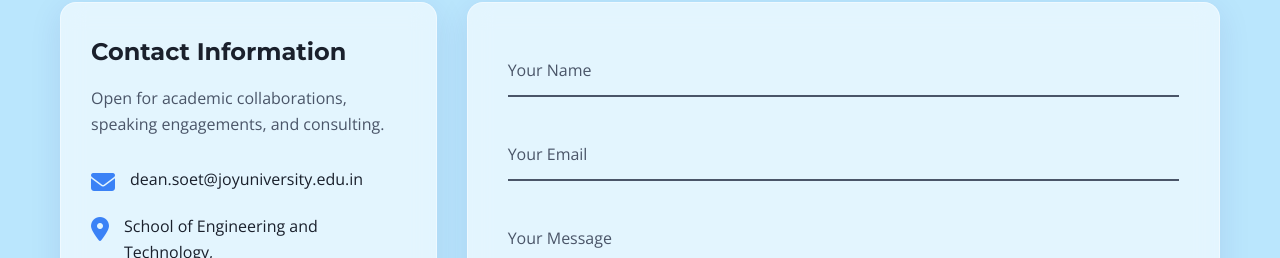
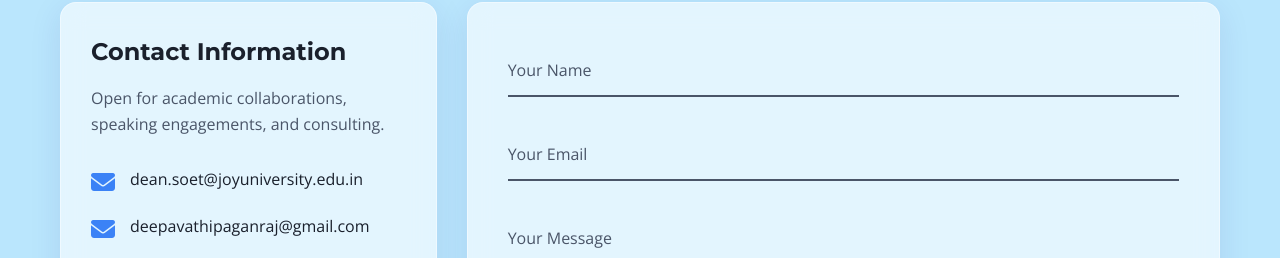
Before and after one commit to DeepavathiPaganraj/Deepavathi, a plain HTML site: page index.html in a window 1280 px wide. Shown: the part 5064-5322 px from the top of the page. Drawn offline with nearby package versions, Linux system fonts and the light colour scheme.

Commit message:
Add files via upload

```diff
--- a/index.html
+++ b/index.html
@@ -335,12 +335,16 @@
                         <span>dean.soet@joyuniversity.edu.in</span>
                     </div>
                     <div class="info-item">
+                        <i class="fas fa-envelope"></i>
+                        <a href="mailto:deepavathipaganraj@gmail.com" style="color: inherit; text-decoration: none;">deepavathipaganraj@gmail.com</a>
+                    </div>
+                    <div class="info-item">
                         <i class="fas fa-map-marker-alt"></i>
                         <span>School of Engineering and Technology,<br>Joy University</span>
                     </div>
                     <div class="social-links mt-3">
                         <a href="#" class="social-btn"><i class="fab fa-linkedin-in"></i></a>
-                        <a href="#" class="social-btn"><i class="fas fa-envelope"></i></a>
+                        <a href="mailto:deepavathipaganraj@gmail.com" class="social-btn"><i class="fas fa-envelope"></i></a>
                         <a href="#" class="social-btn"><i class="fab fa-twitter"></i></a>
                     </div>
                 </div>
@@ -372,7 +376,7 @@
             <p>Dean | Computer Science Expert | Educator</p>
             <div class="footer-socials">
                 <a href="#"><i class="fab fa-linkedin"></i></a>
-                <a href="#"><i class="fas fa-envelope"></i></a>
+                <a href="mailto:deepavathipaganraj@gmail.com"><i class="fas fa-envelope"></i></a>
             </div>
             <p class="copyright">&copy; <span id="year"></span> Dr. Deepavathi Paganraj. All Rights Reserved.</p>
         </div>
```
